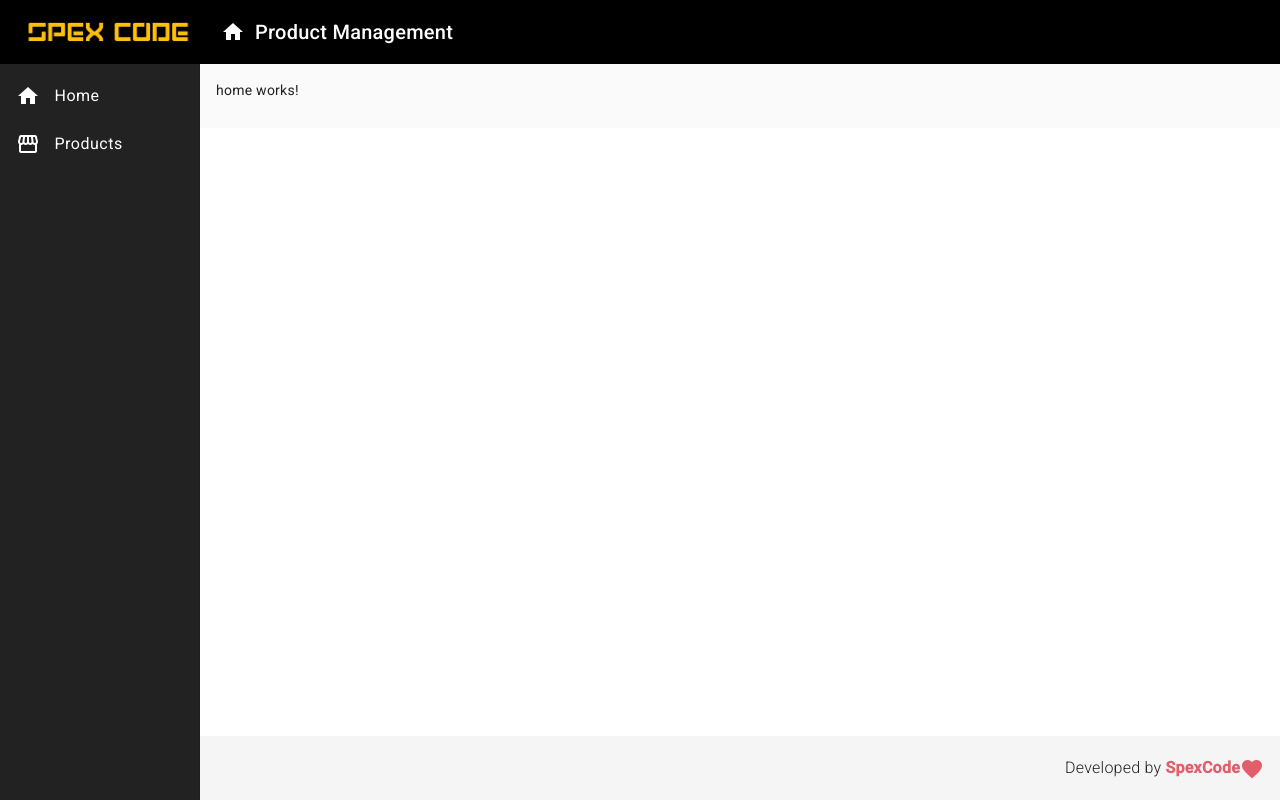
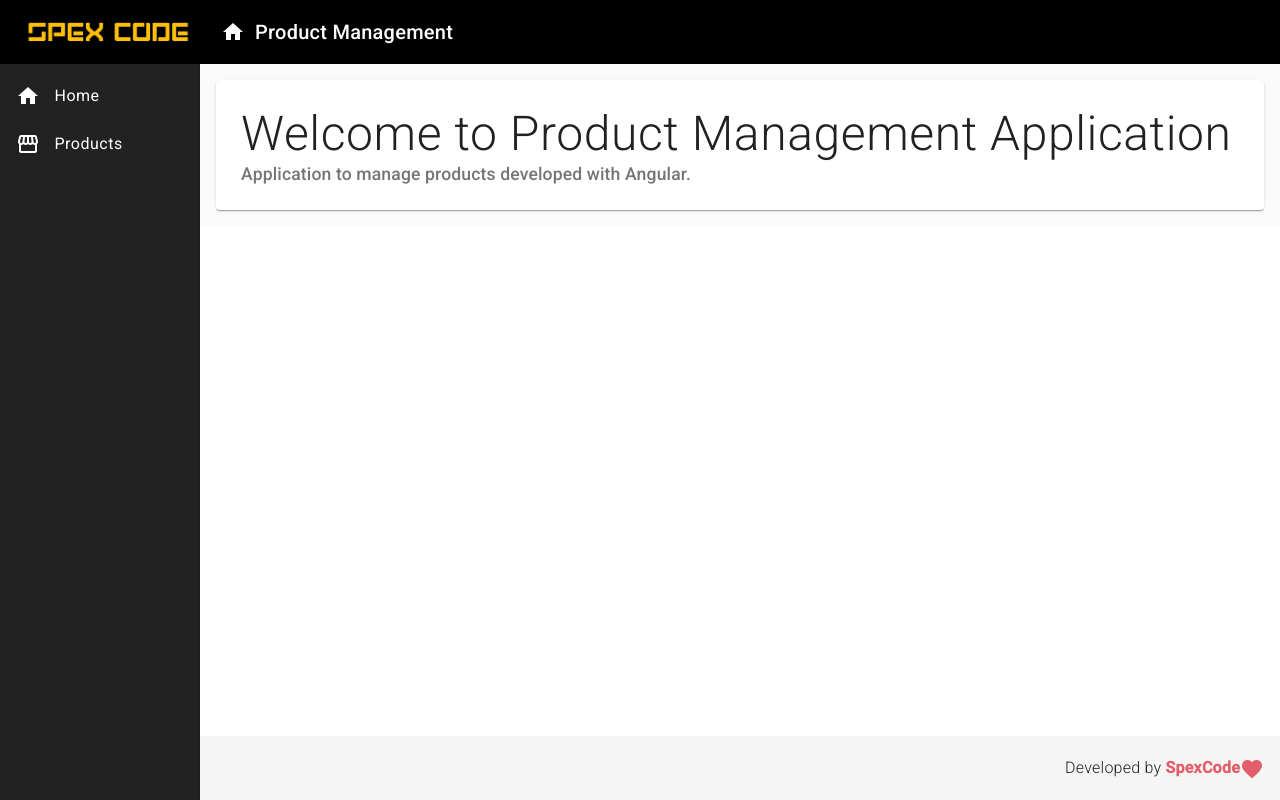
Before and after one commit to rafaelsslemes/angular_product_management, an Angular app: page / in a window 1280 px wide. Built offline with nearby package versions, Linux system fonts and the light colour scheme.

Commit message:
Home content

```diff
--- a/src/app/app.module.ts
+++ b/src/app/app.module.ts
@@ -13,6 +13,7 @@
 import { MatSidenavModule } from '@angular/material/sidenav';
 import { MatListModule } from '@angular/material/list';
 import { HomeComponent } from './view/home/home.component';
+import { MatCardModule } from '@angular/material/card';
 
 @NgModule({
   declarations: [
@@ -28,7 +29,8 @@
     BrowserAnimationsModule,
     MatToolbarModule,
     MatSidenavModule,
-    MatListModule
+    MatListModule,
+    MatCardModule
   ],
   providers: [],
   bootstrap: [AppComponent]
--- a/src/app/view/home/home.component.css
+++ b/src/app/view/home/home.component.css
@@ -0,0 +1,14 @@
+
+.home {
+    padding: 25px;
+
+}
+.home .title {
+    font-weight: 300;
+    font-size: 3rem;
+    line-height: 1.2;
+}
+
+.home .subtitle {
+    font-size: 1.1rem;
+}
--- a/src/app/view/home/home.component.html
+++ b/src/app/view/home/home.component.html
@@ -1 +1,8 @@
-<p>home works!</p>
+<mat-card class="home mat-elevation-z3">
+    <mat-card-title class="title">
+        Welcome to Product Management Application
+    </mat-card-title>
+    <mat-card-subtitle class="subtitle">
+        Application to manage products developed with Angular.
+    </mat-card-subtitle>
+</mat-card>
```
